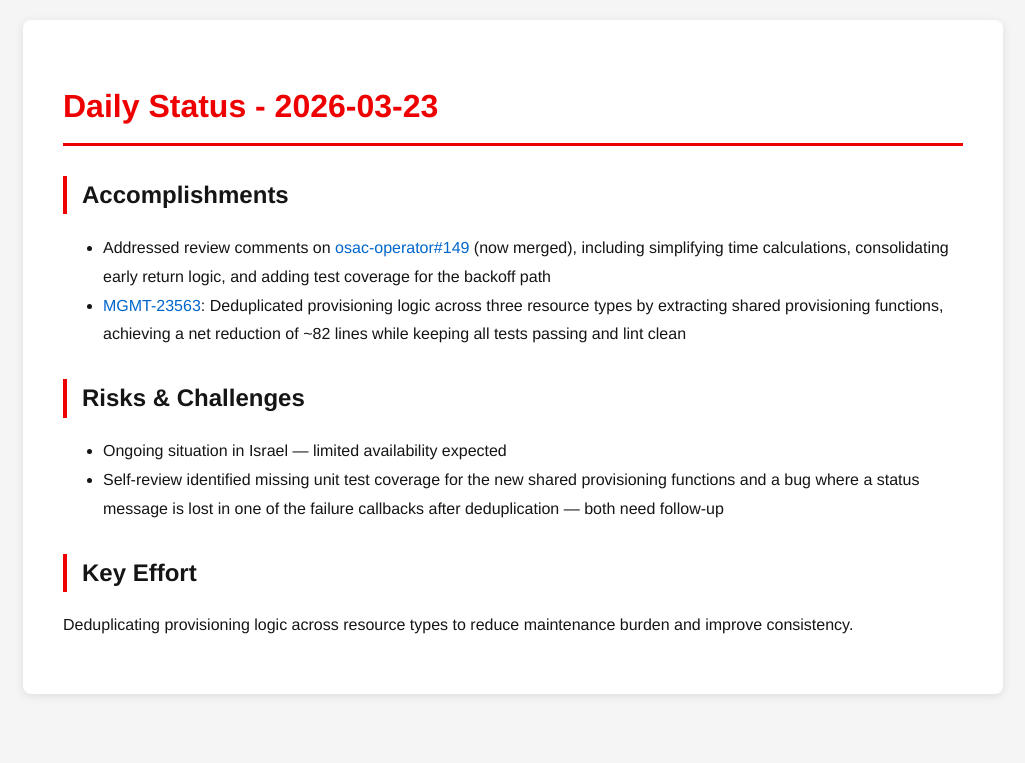
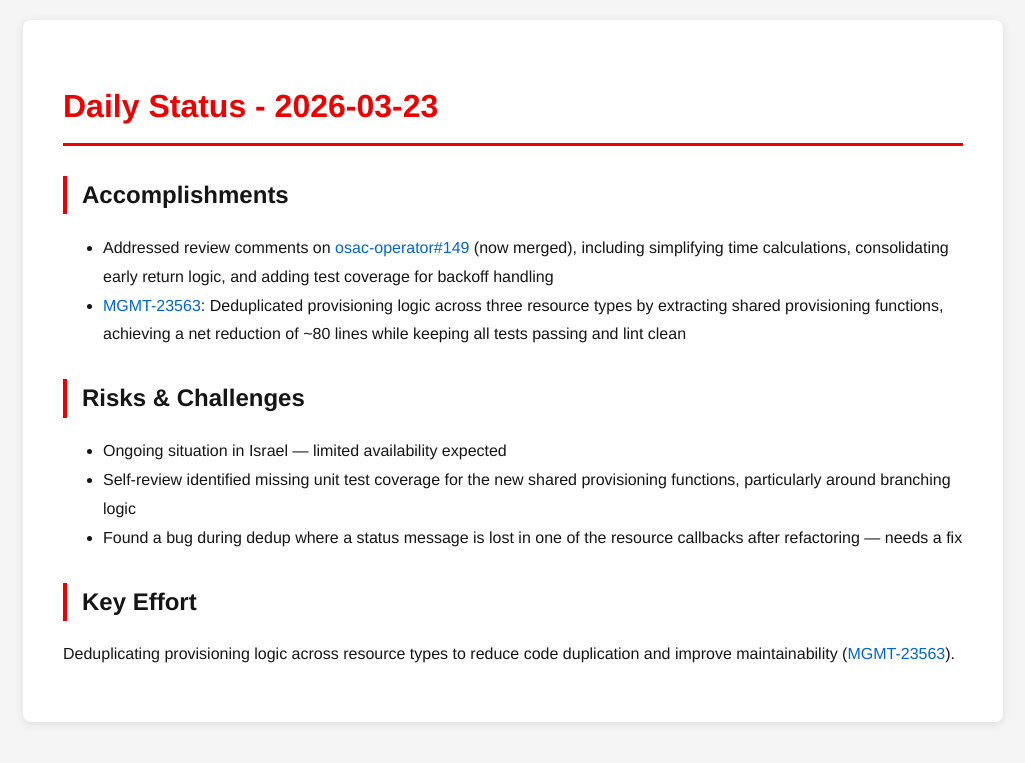
Before and after one commit to tzvatot/daily-status, a Jekyll site: the page built from 2026-03-23.md, in a window 1280 px wide. Shown: the top 763 px of the page, without its empty margins (127-1152 px from the left). Built offline with Jekyll 4.4.1, drawn with Linux system fonts in a browser that asks for light colours.

Commit message:
Daily status update - 2026-03-23

```diff
--- a/2026-03-23.md
+++ b/2026-03-23.md
@@ -7,12 +7,13 @@ date: 2026-03-23
 # Daily Status - 2026-03-23
 
 ## Accomplishments
-- Addressed review comments on [osac-operator#149](https://github.com/osac-project/osac-operator/pull/149) (now merged), including simplifying time calculations, consolidating early return logic, and adding test coverage for the backoff path
-- [MGMT-23563](https://issues.redhat.com/browse/MGMT-23563): Deduplicated provisioning logic across three resource types by extracting shared provisioning functions, achieving a net reduction of ~82 lines while keeping all tests passing and lint clean
+- Addressed review comments on [osac-operator#149](https://github.com/osac-project/osac-operator/pull/149) (now merged), including simplifying time calculations, consolidating early return logic, and adding test coverage for backoff handling
+- [MGMT-23563](https://issues.redhat.com/browse/MGMT-23563): Deduplicated provisioning logic across three resource types by extracting shared provisioning functions, achieving a net reduction of ~80 lines while keeping all tests passing and lint clean
 
 ## Risks & Challenges
 - Ongoing situation in Israel — limited availability expected
-- Self-review identified missing unit test coverage for the new shared provisioning functions and a bug where a status message is lost in one of the failure callbacks after deduplication — both need follow-up
+- Self-review identified missing unit test coverage for the new shared provisioning functions, particularly around branching logic
+- Found a bug during dedup where a status message is lost in one of the resource callbacks after refactoring — needs a fix
 
 ## Key Effort
-Deduplicating provisioning logic across resource types to reduce maintenance burden and improve consistency.
+Deduplicating provisioning logic across resource types to reduce code duplication and improve maintainability ([MGMT-23563](https://issues.redhat.com/browse/MGMT-23563)).
```
